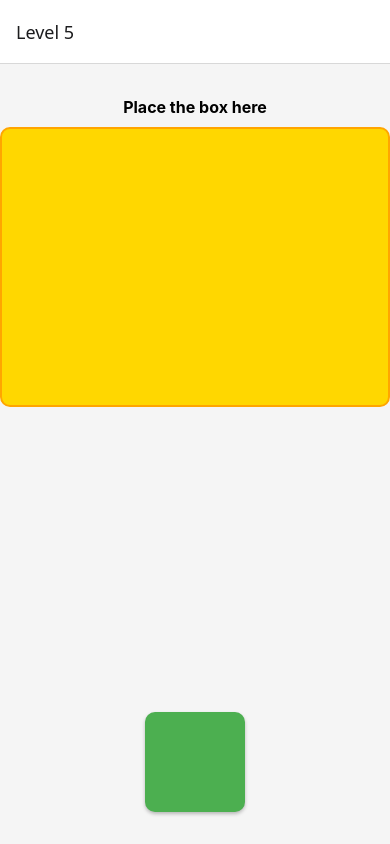
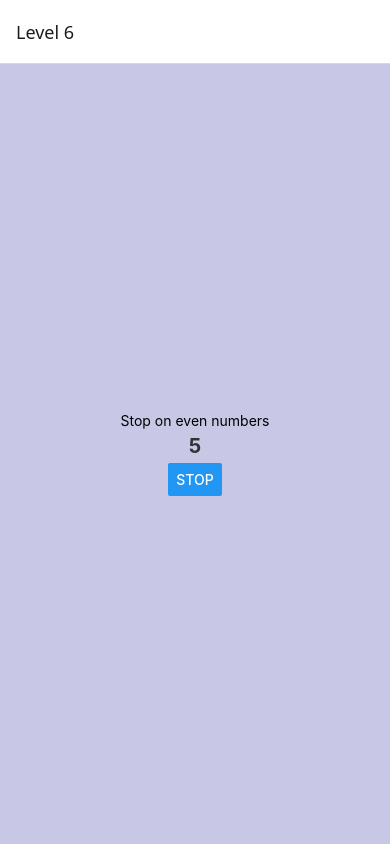
Before and after one commit to Deknas1995/React-Native-25PuzzleGame, a React Native app: screen / in a window 390 px wide. Built offline with nearby package versions, Linux system fonts and the light colour scheme.

Commit message:
added lvl 6

```diff
--- a/App.js
+++ b/App.js
@@ -8,6 +8,7 @@ import Level3 from "./Screens/Level3";
 import Level4 from "./Screens/Level4";
 import Level5 from "./Screens/Level5";
 import Level6 from "./Screens/Level6";
+import Level7 from "./Screens/Level7";
 
 const Stack = createStackNavigator(); // Create a Stack Navigator
 
@@ -15,7 +16,7 @@ export default function App() {
   return (
     <NavigationContainer>
       <Stack.Navigator
-        initialRouteName="Level 5"
+        initialRouteName="Level 6"
         screenOptions={{ headerShown: true, headerLeft: null }}
       >
         <Stack.Screen name="Level 1" component={Level1} />
@@ -24,6 +25,7 @@ export default function App() {
         <Stack.Screen name="Level 4" component={Level4} />
         <Stack.Screen name="Level 5" component={Level5} />
         <Stack.Screen name="Level 6" component={Level6} />
+        <Stack.Screen name="Level 7" component={Level7} />
       </Stack.Navigator>
     </NavigationContainer>
   );
--- a/Screens/Level5.js
+++ b/Screens/Level5.js
@@ -13,6 +13,7 @@ import { TouchableWithoutFeedback } from "react-native-gesture-handler";
 export default function Level5({ navigation }) {
   const pan = useRef(new Animated.ValueXY()).current;
   const [lastTap, setLastTap] = useState(null);
+
   const disableResetRef = useRef(false); // Use ref instead of state for immediate updates
   const targetPosition = useRef({ x: 0, y: 0 }); // Use ref to track the target box's position
   const boxPosition = useRef({ x: 0, y: 0 }); // Track the draggable box's position
@@ -93,13 +94,15 @@ export default function Level5({ navigation }) {
     <View style={styles.container}>
       {/* Target box */}
       <View
-        style={styles.targetContainer}
+        style={[
+          styles.targetContainer,
+          styles.targetBox,
+          { width: Dimensions.get("window").width },
+        ]}
         onLayout={handleTargetLayout} // Capture the position of the target box
       >
         <Text style={styles.targetText}>Place the box here</Text>
-        <View
-          style={[styles.targetBox, { width: Dimensions.get("window").width }]}
-        />
+        <View />
       </View>
 
       <Animated.View
@@ -109,6 +112,7 @@ export default function Level5({ navigation }) {
           styles.box,
           { transform: pan.getTranslateTransform() },
           Platform.OS === "web" ? { cursor: "grab" } : {},
+
         ]}
       />
     </View>
@@ -132,6 +136,7 @@ const styles = StyleSheet.create({
     marginBottom: 10,
   },
   targetBox: {
+    width: "100%",
     height: 280,
     marginBottom: 220,
     backgroundColor: "#FFD700",
@@ -144,12 +149,16 @@ const styles = StyleSheet.create({
   box: {
     width: 100,
     height: 100,
-    backgroundColor: "#4CAF50",
+    backgroundColor: "rgb(0,200,0)",
     borderRadius: 10,
-    shadowColor: "#000",
-    shadowOffset: { width: 0, height: 2 },
+    shadowColor: "rgb(200,100,200)",
     shadowOpacity: 0.25,
     shadowRadius: 3.84,
-    elevation: 5, // For Android shadow
   },
+  pressed:{
+    width: 100,
+    height: 100,
+    borderRadius: 10,
+    backgroundColor: "rgb(244,0,0)",
+  }
 });
--- a/Screens/Level6.js
+++ b/Screens/Level6.js
@@ -1,16 +1,72 @@
-import React, { useState } from "react";
+import React, { useEffect, useState } from "react";
 import { View, Text, StyleSheet, Pressable } from "react-native";
+import { Button } from "react-native-web";
 
 export default function Level6({ navigation }) {
-  return <Text style={styles.container}>LVL 6! SÖTIS &lt;3</Text>;
+  const [counter, setCounter] = useState(0);
+  const [isRunning, setIsRunning] = useState(true);
+  const [intervalTime, setIntervalTime] = useState(1000);
+
+  useEffect(() => {
+    let interval;
+
+    if (isRunning) {
+      console.log("intervalTime = " + intervalTime);
+      interval = setInterval(() => {
+        setCounter((prev) => prev + 1);
+      }, intervalTime);
+
+      if (intervalTime === 0) {
+        console.log("NAVIGATE TO LVL 7");
+        setTimeout(() => {
+          navigation.navigate("Level 7");
+        }, 2000);
+      }
+    }
+
+    return () => clearInterval(interval);
+  }, [isRunning, intervalTime]);
+
+  const handleStop = () => {
+    setIsRunning(false);
+
+    if (counter % 2 === 0) {
+      setIntervalTime((prev) => prev - 200);
+    } else {
+      setIntervalTime(1000);
+    }
+
+    setIsRunning(true, 1000);
+  };
+
+  return (
+    <View style={styles.container}>
+      <Text>Stop on even numbers</Text>
+      <Text style={styles.counterText}>{counter}</Text>
+      <Button title="STOP" onPress={handleStop}></Button>
+      {intervalTime === 0 ? <Text style={styles.WinMessage}>YOU WIN!</Text> : null}
+    </View>
+  );
 }
 
 const styles = StyleSheet.create({
   container: {
     padding: 70,
-    flex: 1,
+    height: "100%",
+    width: "100%",
     justifyContent: "center",
     alignItems: "center",
-    backgroundColor: "#f5f5f5",
+    backgroundColor: "rgb(200,200,230)",
+  },
+  counterText: {
+    fontSize: 20,
+    fontWeight: "bold",
+    color: "rgb(50,50,50)",
+    marginVertical: 5,
+  },
+  WinMessage: {
+    fontSize: 24,
+    fontWeight: "bold",
+    color: "rgb(0,150,0)",
   },
 });
--- /dev/null
+++ b/Screens/Level7.js
@@ -0,0 +1,30 @@
+import React, { useEffect, useState } from "react";
+import { View, Text, StyleSheet, Pressable } from "react-native";
+import { Button } from "react-native-web";
+
+export default function Level7({ navigation }) {
+
+
+  return (
+    <View style={styles.container}>
+      <Text>lvl 7</Text>
+    </View>
+  );
+}
+
+const styles = StyleSheet.create({
+  container: {
+    padding: 70,
+    height: "100%",
+    width: "100%",
+    justifyContent: "center",
+    alignItems: "center",
+    backgroundColor: "rgb(200,200,230)",
+  },
+  counterText: {
+    fontSize: 20,
+    fontWeight: "bold",
+    color: "rgb(50,50,50)",
+    marginVertical: 5,
+  },
+});
```
